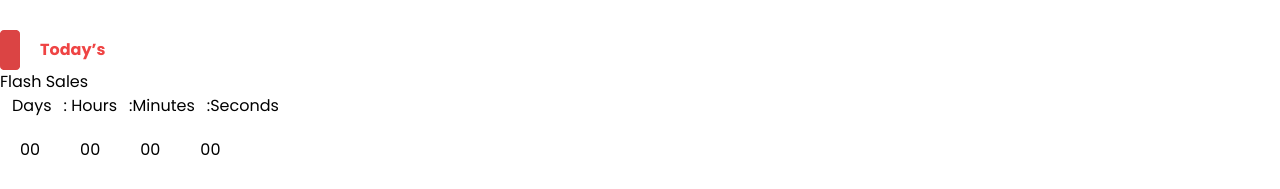
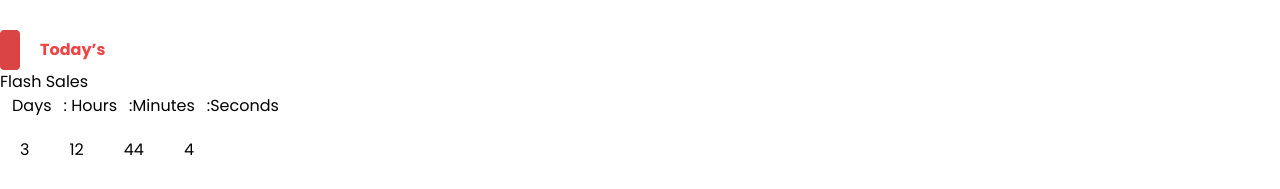
Before and after one commit to ayaosamaramadan/MERN-Ecommerce, a React (Vite) app: page / in a window 1280 px wide. Shown: the part 608-797 px from the top of the page. Built offline with nearby package versions, Linux system fonts and the light colour scheme; a web font is replaced by a local one.

Commit message:
add countdown timer

```diff
--- a/src/components/Home.tsx
+++ b/src/components/Home.tsx
@@ -1,12 +1,39 @@
+import { useEffect, useState } from "react";
 import { FaChevronRight } from "react-icons/fa";
 import { GoDotFill } from "react-icons/go";
 
 const Home = () => {
+
+
+    const calcTime = () => {
+        let time={};
+        const now = +new Date("2025-12-31") - +new Date();
+
+        time = {
+            days: 3,
+            hours: Math.floor((now / (1000 * 60 * 60)) % 24),
+            minutes: Math.floor((now / 1000 / 60) % 60),
+            seconds: Math.floor((now / 1000) % 60),
+          };
+
+          return time;
+        //   console.log(time);
+    };
+  const [time, setTime] = useState({});
+
+    useEffect(() => {
+        const timer = setInterval(() => {
+            setTime(calcTime());
+          }, 1000);
+
+          return () => clearInterval(timer);
+
+    }
+    , []);
+
   return (
     <>
       <div className="flex">
-
-
         <div className="border-r-2 border-black-100 w-[280px] pr-20">
           <div className="w-[250px] pt-10 pl-10">
             <ul>
@@ -27,7 +54,6 @@ const Home = () => {
           </div>
         </div>
 
-
         <div className="ml-20 mt-10">
           <div className="text-white bg-black w-[90%] h-[400px] p-10 ">
             <img
@@ -37,44 +63,56 @@ const Home = () => {
             />
             <div>
               <ul className="flex w-[10%] mt-10 ml-[40%]">
-                <li><GoDotFill /></li>
-                <li><GoDotFill /></li>
-                <li><GoDotFill /></li>
-                <li><GoDotFill /></li>
-                 <li><GoDotFill /></li>
+                <li>
+                  <GoDotFill />
+                </li>
+                <li>
+                  <GoDotFill />
+                </li>
+                <li>
+                  <GoDotFill />
+                </li>
+                <li>
+                  <GoDotFill />
+                </li>
+                <li>
+                  <GoDotFill />
+                </li>
               </ul>
             </div>
           </div>
         </div>
-
       </div>
 
       <div className="flex mt-10">
         <img src="/src/assets/Rectangle 17.png" alt="" />
         <p className="text-red-500 font-bold ml-5 mt-2">Today’s</p>
-
       </div>
 
       <div>
-        <div><h1>Flash Sales</h1>
         <div>
+          <h1>Flash Sales</h1>
+          <div>
             <ul className="flex">
-            <li className="pl-3">Days </li>
-            <li className="pl-3"><span>:</span> Hours</li>
-            <li className="pl-3"><span>:</span>Minutes</li>
-            <li className="pl-3"><span>:</span>Seconds</li>
+              <li className="pl-3">Days </li>
+              <li className="pl-3">
+                <span>:</span> Hours
+              </li>
+              <li className="pl-3">
+                <span>:</span>Minutes
+              </li>
+              <li className="pl-3">
+                <span>:</span>Seconds
+              </li>
             </ul>
             <ul className="flex">
-            <li className="p-5">00</li>
-            <li className="p-5">00</li>
-            <li className="p-5">00</li>
-            <li className="p-5">00</li>
+              <li className="p-5">{time.days || '00'}</li>
+              <li className="p-5">{time.hours || '00'}</li>
+              <li className="p-5">{time.minutes || '00'}</li>
+              <li className="p-5">{time.seconds || '00'}</li>
             </ul>
+          </div>
         </div>
-</div>
-
-
-
       </div>
     </>
   );
```
